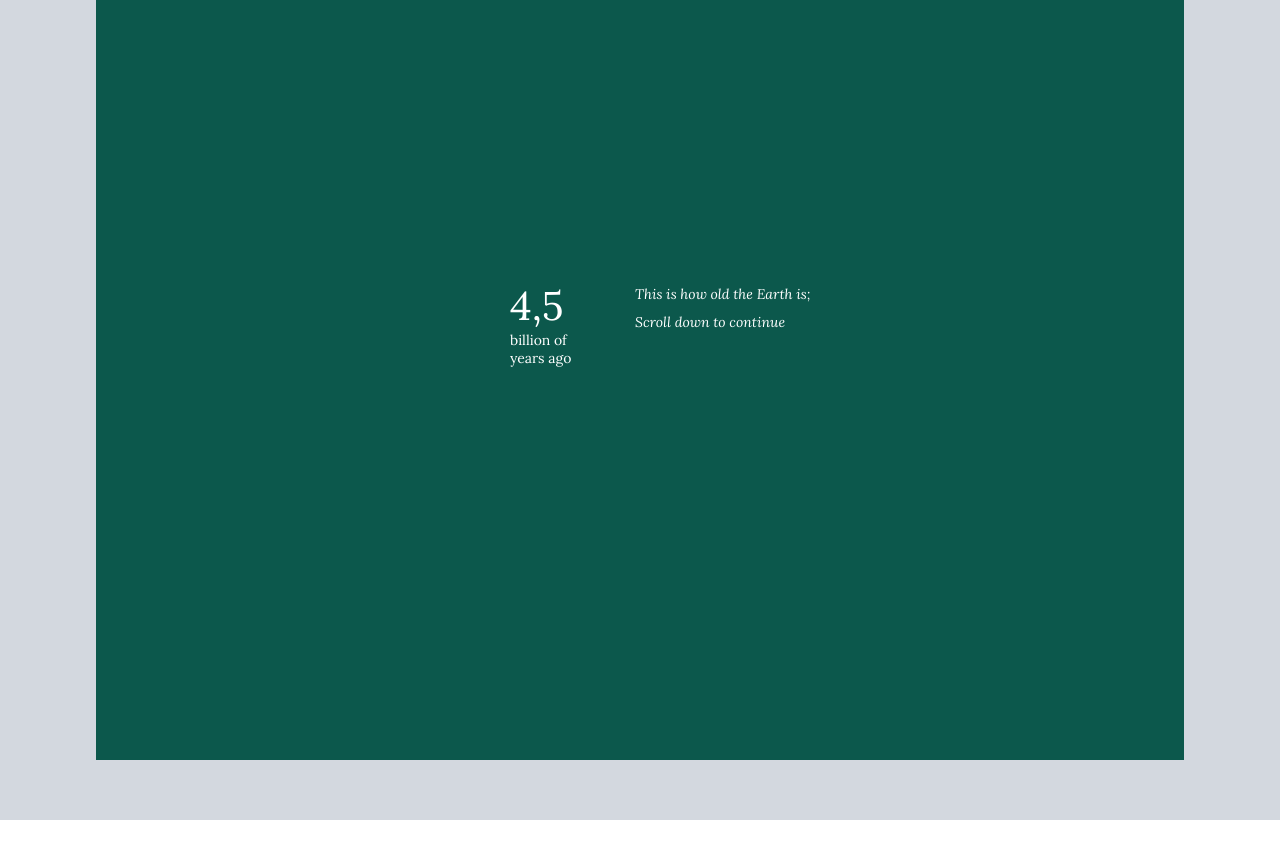
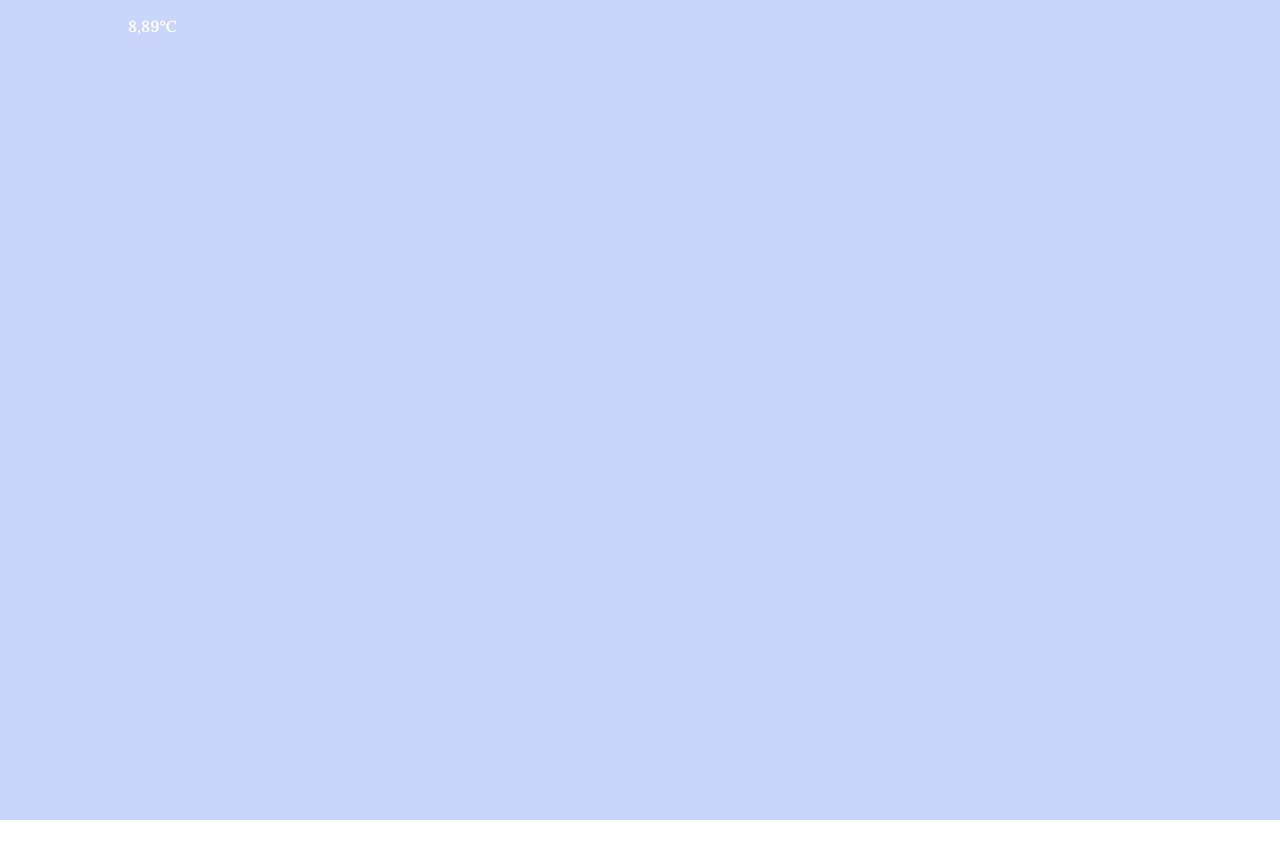
Before and after one commit to dianayukari/anthropocene, a SvelteKit app: page / in a window 1280 px wide. Shown: the top 858 px of the page. Built offline with nearby package versions, Linux system fonts and the light colour scheme.

Commit message:
Add Background component and adjust MiniChart and ColumnChart components

```diff
--- /dev/null
+++ b/src/lib/components/Background.svelte
@@ -0,0 +1,72 @@
+<script>
+    import { tweened } from 'svelte/motion';
+    import { cubicOut } from 'svelte/easing';
+    import * as d3 from 'd3';
+    import MiniChart from './MiniChart.svelte';
+    import { formatNumber } from '$lib/constants';
+
+    export let width;
+    export let height;
+    export let temperature;
+    export let currentIndex;
+
+    let fill
+
+    let tween = tweened(8, {
+        duration: 400,
+        easing: cubicOut
+    });
+
+    $: currentTemperature = temperature[currentIndex] || 0;
+
+    $: yScale = d3.scaleLinear()
+        .domain([8, 16])
+        .range([50, 0])
+
+    $: colorScale = d3.scaleLinear()
+        .domain([8, 12.5, 15.4])
+        .range(["#C9D5FF", "#FCE45E", "#A3181D"])
+        .interpolate(d3.interpolate)
+
+    $: if (temperature) {
+        tween.set(currentTemperature);
+        fill = colorScale($tween)
+    }
+
+
+
+</script>
+
+<div class="bg">
+
+    <MiniChart
+    top={0}
+    formatter={formatNumber}
+    labelUnit={"°C"}
+    data={temperature}
+    {currentIndex}
+    {yScale}
+    zindex={1}/>
+
+    <svg width={width} height={height + 60}>
+        <rect
+            x={0}
+            y={0}
+            width={width}
+            height={height + 60}
+            fill={fill}
+        />
+    </svg>
+</div>
+
+<style>
+
+    .bg {
+        position: absolute;
+        text-align: center;
+        z-index: 0;
+    }
+
+
+
+</style>
--- /dev/null
+++ b/src/lib/components/ColumnChart.svelte
@@ -0,0 +1,47 @@
+<script>
+
+    import { tweened } from 'svelte/motion';
+    import { cubicOut } from 'svelte/easing';
+    import * as d3 from 'd3';
+
+    export let width;
+    export let height;
+    export let forest;
+    export let currentIndex;
+
+    let tween = tweened(0.97, {
+        duration: 800,
+        easing:cubicOut
+    });
+
+    $: currentForest = forest[currentIndex] || 100;
+
+    $: yScale = d3.scaleLinear()
+        .domain([0, 1])
+        .range([height || 0, 0])
+
+    if (forest) {
+        tween.set(currentForest);
+    }
+
+</script>
+
+<div class="chart">
+    <svg width={width} height={height}>
+        <rect
+            x={width * 0.075}
+            y={yScale($tween)}
+            width={width * 0.85}
+            height={height - yScale($tween)}
+            fill="#0C584C"
+        />
+    </svg>
+</div>
+
+<style>
+
+    .chart {
+        z-index: 1;
+    }
+
+</style>
--- /dev/null
+++ b/src/lib/components/MiniChart.svelte
@@ -0,0 +1,67 @@
+<script>
+
+    import * as d3 from 'd3';
+    import { tweened } from 'svelte/motion';
+    import { cubicOut } from 'svelte/easing';
+
+    export let top = 0;
+    export let formatter;
+    export let currentIndex;
+    export let labelUnit;
+    export let data;
+    export let yScale;
+    export let zindex;
+
+    let tween = tweened(0, {
+            duration: 400,
+            easing: cubicOut
+        });
+
+    $: pathLength = Math.min(currentIndex, data.length - 1)
+    tween.set(pathLength)
+
+    $: lineGenerator = d3.line()
+        .x((d, i) => i * (50 / data.length))
+        .y(d => yScale(d))
+        .curve(d3.curveMonotoneX)(data.slice(0, $tween));
+
+    $: currentData = data[currentIndex];
+
+
+</script>
+
+<div class="minichart-container" style="top: {top}; z-index: {zindex};">
+    <p class="minichart-label">{formatter(currentData)}{labelUnit}</p>
+    <div class="minichart" >
+        <svg width={100} height={60}>
+            <path
+                d={lineGenerator}
+                fill="none"
+                stroke="white"
+                stroke-width="2"
+            />
+        </svg>
+    </div>
+</div>
+
+<style>
+
+    .minichart-container {
+        position: absolute;
+        color: white;
+        z-index: 2;
+        margin-left: 10%;
+    }
+
+    .minichart-label  {
+        margin-bottom: 5px;
+        font-weight: 600;
+    }
+
+    .minichart {
+        position: absolute;
+    }
+
+
+
+</style>
--- /dev/null
+++ b/src/lib/constants.js
@@ -0,0 +1,9 @@
+import * as d3 from 'd3';
+
+d3.formatDefaultLocale({
+    "decimal": ",",
+    "thousands": ".",
+    "grouping": [3],
+})
+
+export const formatNumber = d3.format(",.2f");
--- a/src/routes/+page.svelte
+++ b/src/routes/+page.svelte
@@ -4,14 +4,9 @@
     import * as d3 from 'd3';
     import { tweened } from 'svelte/motion';
     import { cubicOut } from 'svelte/easing';
-
-    d3.formatDefaultLocale({
-        "decimal": ",",
-        "thousands": ".",
-        "grouping": [3],
-    })
-
-    let formatNumber = d3.format(",.2f");
+	import Background from '$lib/components/Background.svelte';
+	import MiniChart from '../lib/components/MiniChart.svelte';
+	import ColumnChart from '../lib/components/ColumnChart.svelte';
 
     let countdownNumbers = [];
     let currentIndex = 0
@@ -33,10 +28,7 @@
 
     let displayedEvents = [{event:"Scroll to start"}]
     let pathLength = 0
-    let lineTween = tweened(0, {
-        duration: 400,
-        easing: cubicOut
-    });
+
 
     let dataReady = false
 
@@ -48,7 +40,7 @@
 
         data = await d3.csv("/timeline.csv");
 
-        forestPct = data.map(d => +d.pct);
+        forestPct = data.map(d => +d.pct * 100);
         temp = data.map(d => +d.temp);
         tempStart = temp.slice(44, temp.length)
 
@@ -116,8 +108,6 @@
             }
         }
 
-        pathLength = Math.min(currentIndex, forestPct.length - 1)
-        lineTween.set(pathLength)
     }
 
     //SCALES
@@ -126,50 +116,27 @@
         .domain([0, 1])
         .range([50, 0])
 
-    $: miniYScaleTemp = d3.scaleLinear()
-        .domain([8, 16])
-        .range([50, 0])
 
-    $: yScale = d3.scaleLinear()
-        .domain([0, 1])
-        .range([chartHeight || 0, 0])
 
-    $: colorScale = d3.scaleLinear()
-        .domain([8, 12.5, 15.4])
-        .range(["#C9D5FF", "#FCE45E", "#A3181D"])
-        .interpolate(d3.interpolate)
 
-    $: miniLineGenerator = d3.line()
-        .x((d, i) => i * (50 / forestPct.length))
-        .y(d => miniYScale(d))
-        .curve(d3.curveMonotoneX)(forestPct.slice(0, $lineTween));
 
-    $: miniLineGeneratorTemp = d3.line()
-        .x((d, i) => i * (50 / tempStart.length))
-        .y(d => miniYScaleTemp(d))
-        .curve(d3.curveMonotoneX)(temp.slice(0, $lineTween));
+
+
+    // $: miniLineGeneratorTemp = d3.line()
+    //     .x((d, i) => i * (50 / tempStart.length))
+    //     .y(d => miniYScaleTemp(d))
+    //     .curve(d3.curveMonotoneX)(temp.slice(0, $lineTween));
 
     //TRANSITIONS
 
-    let tweenedColumn = tweened(0.97, {
-        duration: 800,
-        easing:cubicOut
-    });
 
-    let tweenedBg = tweened(8, {
-        duration: 400,
-        easing: cubicOut
-    });
+
+
 
     $: column = forestPct[currentIndex] || 100
-    $: bg = temp[currentIndex] || 0
 
-    $: if (dataReady) {
-        tweenedColumn.set(column);
-        tweenedBg.set(bg);
-    }
 
-    $: forestLabelTop = `${yScale($tweenedColumn) + 5}px`;
+    // $: forestLabelTop = `${yScale($tweenedColumn) + 5}px`;
 
 
 </script>
@@ -188,7 +155,7 @@
 
         <div class="container">
 
-            {#if yearsAgo[currentIndex] < 13000}
+            <!-- {#if yearsAgo[currentIndex] < 13000}
 
                 {#if yearsAgo[currentIndex] > 1000}
 
@@ -227,19 +194,10 @@
 
 
                 {:else}
-                    <div class="forest-container" style="top: {forestLabelTop};">
-                        <p class="forest-label">{formatNumber(column*100)}%</p>
-                        <div class="mini-chart" >
-                            <svg width={100} height={60}>
-                                <path
-                                    d={miniLineGenerator}
-                                    fill="none"
-                                    stroke="white"
-                                    stroke-width="2"
-                                />
-                            </svg>
-                        </div>
-                    </div>
+
+
+
+
                 <div class="temp-container">
                     <p class="temp-label">{formatNumber(bg)}ºC</p>
                     <div class="mini-chart-temp">
@@ -257,9 +215,11 @@
 
 
 
-            {/if}
+            {/if} -->
 
-            <div class="countdownContainer">
+
+
+            <!-- <div class="countdownContainer">
 
                 <div class="countdown">
                     {#if yearsAgo[currentIndex] > 12000}
@@ -285,31 +245,16 @@
                     {/each}
                 </div>
 
-            </div>
+            </div> -->
 
-            <div class="bg">
-                <svg width={chartWidth} height={chartHeight + 60}>
-                    <rect
-                        x={0}
-                        y={0}
-                        width={chartWidth}
-                        height={chartHeight + 60}
-                        fill={colorScale($tweenedBg)}
-                    />
-                </svg>
-            </div>
+            <Background width={chartWidth} height={chartHeight} temperature={temp} {currentIndex}/>
 
-            <div class="chart">
-                <svg width={chartWidth} height={chartHeight}>
-                    <rect
-                        x={chartWidth * 0.075}
-                        y={yScale($tweenedColumn)}
-                        width={chartWidth * 0.85}
-                        height={chartHeight - yScale($tweenedColumn)}
-                        fill="#0C584C"
-                    />
-                </svg>
-            </div>
+            <!-- <ColumnChart
+                width={chartWidth}
+                height={chartHeight}
+                forest={forestPct}
+                currentIndex={currentIndex}
+            /> -->
 
         </div>
     </div>
@@ -351,15 +296,6 @@
         width: 100px;
     }
 
-    .mini-chart {
-        position: absolute;
-        z-index: 10;
-    }
-
-    .mini-chart-temp {
-        position: absolute;
-        z-index: 1;
-    }
 
 
     .yearsAgo {
@@ -406,11 +342,7 @@
         margin: 5px 0 0 0;
     }
 
-    .bg {
-        position: absolute;
-        text-align: center;
-        z-index: 0;
-    }
+
 
     .container {
         width: 100vw;
@@ -423,33 +355,17 @@
         background-color: transparent;
 
     }
-    .forest-container {
-        position: absolute;
-        color: white;
-        z-index: 2;
-        margin-left: 10%;
-    }
 
-    .forest-label, .temp-label  {
-        margin-bottom: 5px;
-        font-weight: 600;
-    }
 
-   .temp-container {
-        position: absolute;
-        color: white;
-        z-index: 1;
-        margin-left: 10%;
-        margin-top: 10px;
-    }
+
+
+
 
     .explainer {
         font-size: 12px;
         font-weight: 200;
     }
 
-    .chart {
-        z-index: 1;
-    }
+
 
 </style>
```
Also changed, not shown: src/lib/components/chart.svelte (deleted, +0 -13 lines).
